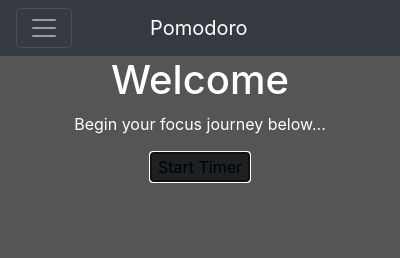
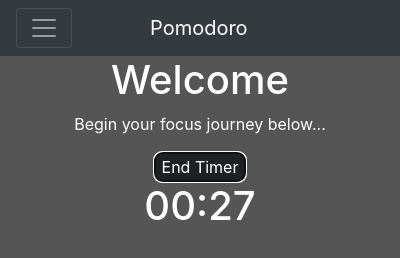
Before and after one commit to ConnorHerfurth/Pomodoro-Timer, an Electron app: page src/index.html in a window 400 px wide. Both pictures are taken after a click on the button "Start Timer". Drawn offline with nearby package versions, Linux system fonts and the light colour scheme.

Commit message:
Linted Timer and index.html
Linted files to make sure they were up to the style guide.

```diff
--- a/src/index.html
+++ b/src/index.html
@@ -44,7 +44,6 @@
 			<h1>Welcome</h1>
 			<p>Begin your focus journey below...</p>
 		</div>
-		<button class="session-start bg-dark" id="session-start" onclick=""
 		<button class="timer-start bg-dark" id="start-button" onclick="timerHandler()">Start Timer</button>
 		<div class="timer-div">
 			<h1 id="timer"></h1>
--- a/src/scripts/timer.js
+++ b/src/scripts/timer.js
@@ -1,14 +1,14 @@
-var start;
-var refreshId;
-var running = false;
-var timer_queue = [25, 5, 25, 5, 25, 5, 25, 15]; // Queue for the pomodoro technique
+let start;
+let refreshId;
+let running = false;
+// Queue for the pomodoro technique
+const timerQueue = [25, 5, 25, 5, 25, 5, 25, 15];
 
 function timerHandler() {
-  if(!running) {
+  if (!running) {
     startTimer();
     running = true;
-  }
-  else {
+  } else {
     endTimer();
     running = false;
   }
@@ -16,35 +16,34 @@ function timerHandler() {
 
 function startTimer() {
   // Switching button to end timer
-  document.getElementById("start-button").innerHTML = "End Timer";
+  document.getElementById('start-button').innerHTML = 'End Timer';
 
   start = Date.now();
 
   // Setting interval to update the timer
-  refreshId = setInterval(updateTimer, 1000);
+  refreshId = setInterval(updateTimer, 500);
+  updateTimer();
 }
 
 function endTimer() {
   clearInterval(refreshId);
 
-  document.getElementById("timer").innerHTML = null;
-  document.getElementById("start-button").innerHTML = "Start Timer";
+  document.getElementById('timer').innerHTML = null;
+  document.getElementById('start-button').innerHTML = 'Start Timer';
 }
 
 function updateTimer() {
-  let timer = document.getElementById("timer");
+  const timer = document.getElementById('timer');
 
-  let length = 30000; // 25 minutes in milliseconds
+  const length = 30000; // 25 minutes in milliseconds
 
-  let change = length - (Date.now() - start);
-  let minutes = Math.floor((change / 1000) / 60);
-  let seconds = Math.floor((change / 1000) % 60);
+  const change = length - (Date.now() - start);
+  const minutes = String(Math.floor((change / 1000) / 60)).padStart(2, '0');
+  const seconds = String(Math.floor((change / 1000) % 60)).padStart(2, '0');
 
-  if(minutes <= 0 && seconds <= 0) {
+  if (minutes <= 0 && seconds <= 0) {
     endTimer();
-  }
-  else {
-    let output = String(minutes).padStart(2, '0') + ":" + String(seconds).padStart(2, '0');
-    timer.innerHTML = output;
+  } else {
+    timer.innerHTML = minutes + ':' + seconds;
   }
 }
```
